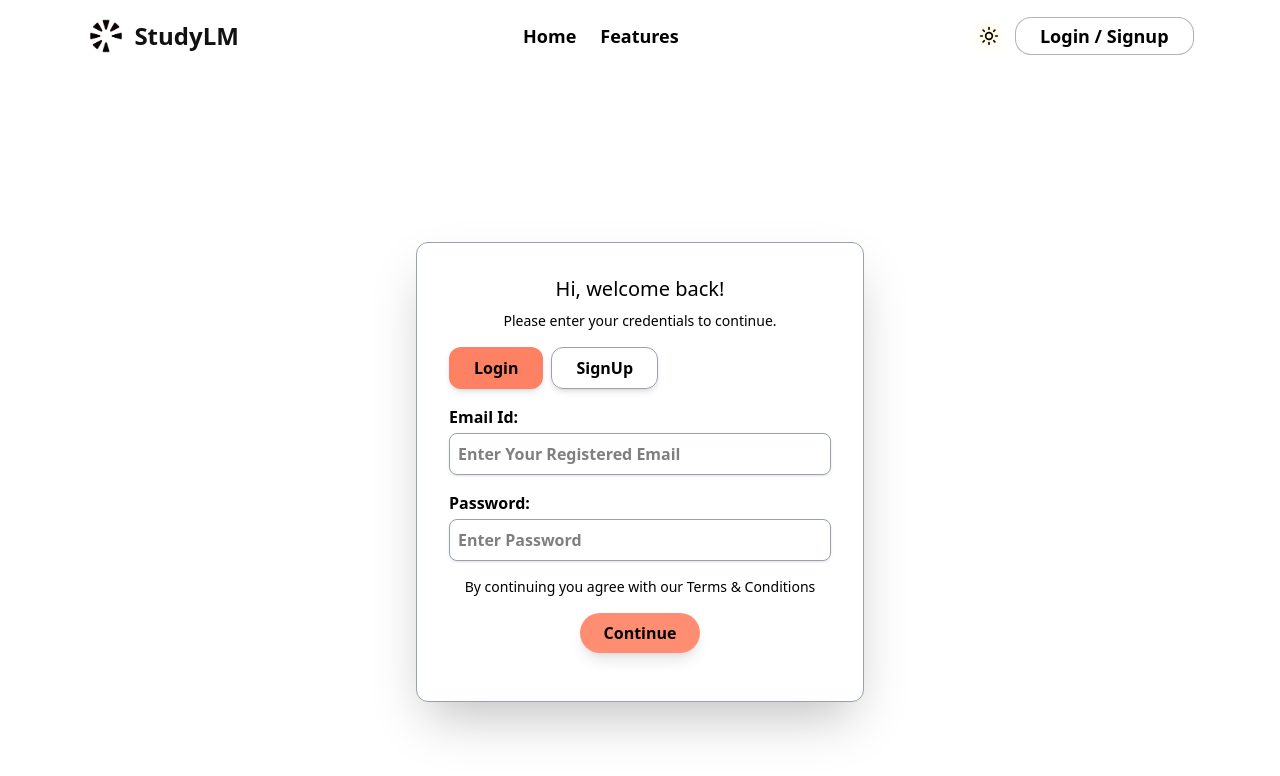
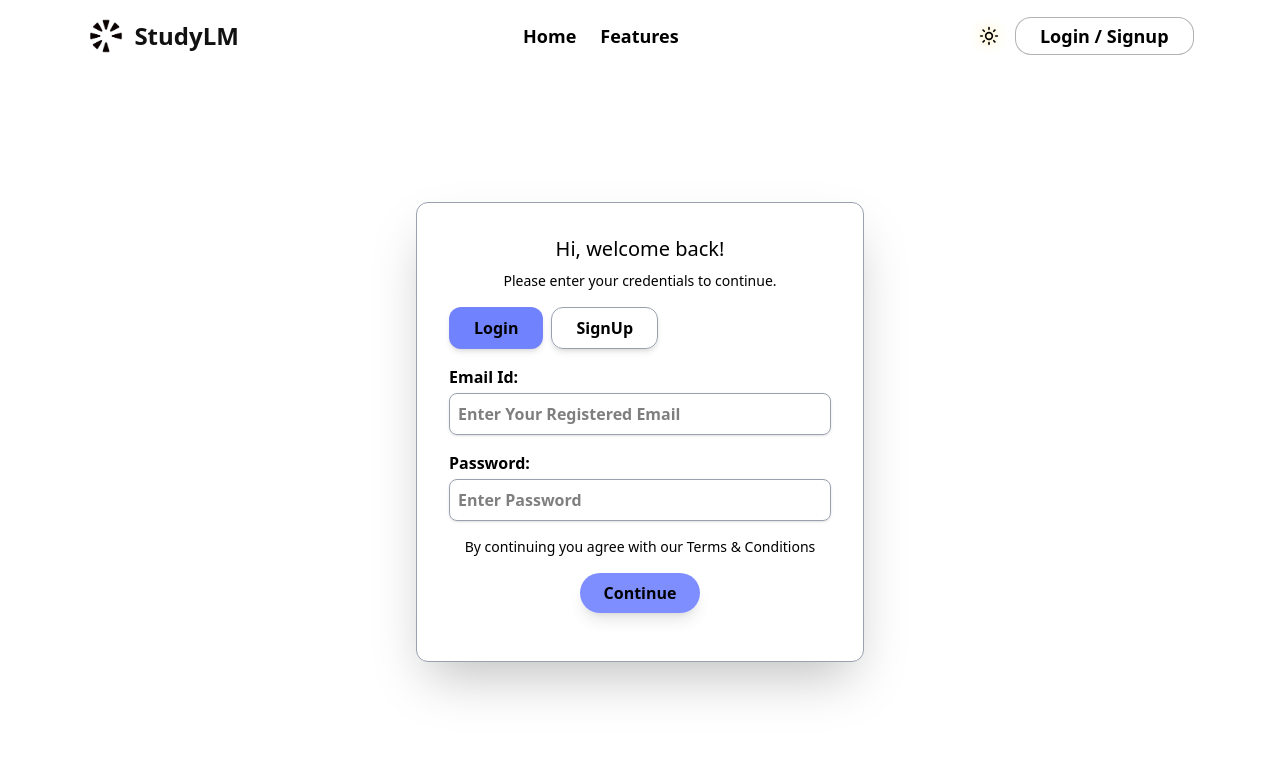
Before and after one commit to Aarushi-bhatia/StudyLM, a React (Vite) app in the folder client/: page /auth in a window 1280 px wide. Shown: the top 776 px of the page. Built offline with nearby package versions, Linux system fonts and the light colour scheme; no server answers.

Commit message:
changed color

```diff
--- a/client/src/auth/Auth.jsx
+++ b/client/src/auth/Auth.jsx
@@ -87,7 +87,7 @@ const Auth = () => {
   };
 
   return (
-    <div className="flex justify-center items-center h-[100vh] bg-background text-text relative">
+    <div className="flex justify-center items-center h-[100vh] bg-background text-text -mt-10">
       <div className="bg-background text-text p-6 md:p-8 border border-gray-400 rounded-xl z-1 relative w-[90%] max-w-md text-center shadow-2xl">
         <h2 className="text-xl text-black dark:text-gray-100  font-medium mb-2">
           {isLogin ? "Hi, welcome back!" : "Create your account"}
@@ -102,7 +102,7 @@ const Auth = () => {
             onClick={() => setIsLogin(true)}
             className={`px-6 py-2 rounded-xl border font-bold mr-2 shadow-md hover:shadow-lg transition ${
               isLogin
-                ? "bg-[#FF8163] text-black dark:text-gray-100  border-gray-400/10"
+                ? "bg-[#7182FF] text-black dark:text-gray-100  border-gray-400/10"
                 : "text-black dark:text-gray-100 border-gray-400"
             }`}
           >
@@ -112,7 +112,7 @@ const Auth = () => {
             onClick={() => setIsLogin(false)}
             className={`px-6 py-2 rounded-xl border font-bold shadow-md hover:shadow-lg transition ${
               !isLogin
-                ? "bg-[#FF8163]  text-black dark:text-gray-100  border-gray-400/10"
+                ? "bg-[#7182FF]  text-black dark:text-gray-100  border-gray-400/10"
                 : "text-black dark:text-gray-100 border-gray-400"
             }`}
           >
@@ -176,7 +176,7 @@ const Auth = () => {
 
         <button
           onClick={handleAuth}
-          className="px-6 py-2 text-black dark:text-gray-100  rounded-full border/10 border-gray-200 bg-bg-[#FF8163] font-bold transition bg-[#FF8163]/90 shadow-lg"
+          className="px-6 py-2 text-black dark:text-gray-100  rounded-full border/10 border-gray-200 bg-[#7182FF] font-bold transition bg-[#7182FF]/90 shadow-lg"
         >
           Continue
         </button>
--- a/client/src/components/PDFWidget.jsx
+++ b/client/src/components/PDFWidget.jsx
@@ -106,7 +106,9 @@ const PDFWidget = () => {
         </div>
 
         {/* Content Area with Enhanced Design */}
-        <div className="relative p-6 dark:bg-[#3b4a6d]">
+        <div className="relative p-6 dark:bg-[#3b4a6d]/30
+                backdrop-blur-md
+               ">
           {/* Header Section */}
           <div className="flex items-center justify-between mb-6">
             <div className="relative">
@@ -118,7 +120,7 @@ const PDFWidget = () => {
           </div>
 
           {/* Enhanced Chat Preview */}
-          <div className="relative bg-white dark:bg-[#3b4a6d] rounded-xl p-4 mb-6 h-60 overflow-hidden dark:border dark:border-white/2">
+          <div className="relative bg-white dark:bg-[#3b4a6d]/30 backdrop-blur-md rounded-xl p-4 mb-6 h-60 overflow-hidden dark:border dark:border-white/2">
             <div className="space-y-3 h-full overflow-hidden">
               {mockMessages.slice(0, currentMessage + 1).map((msg, index) => (
                 <div
```
